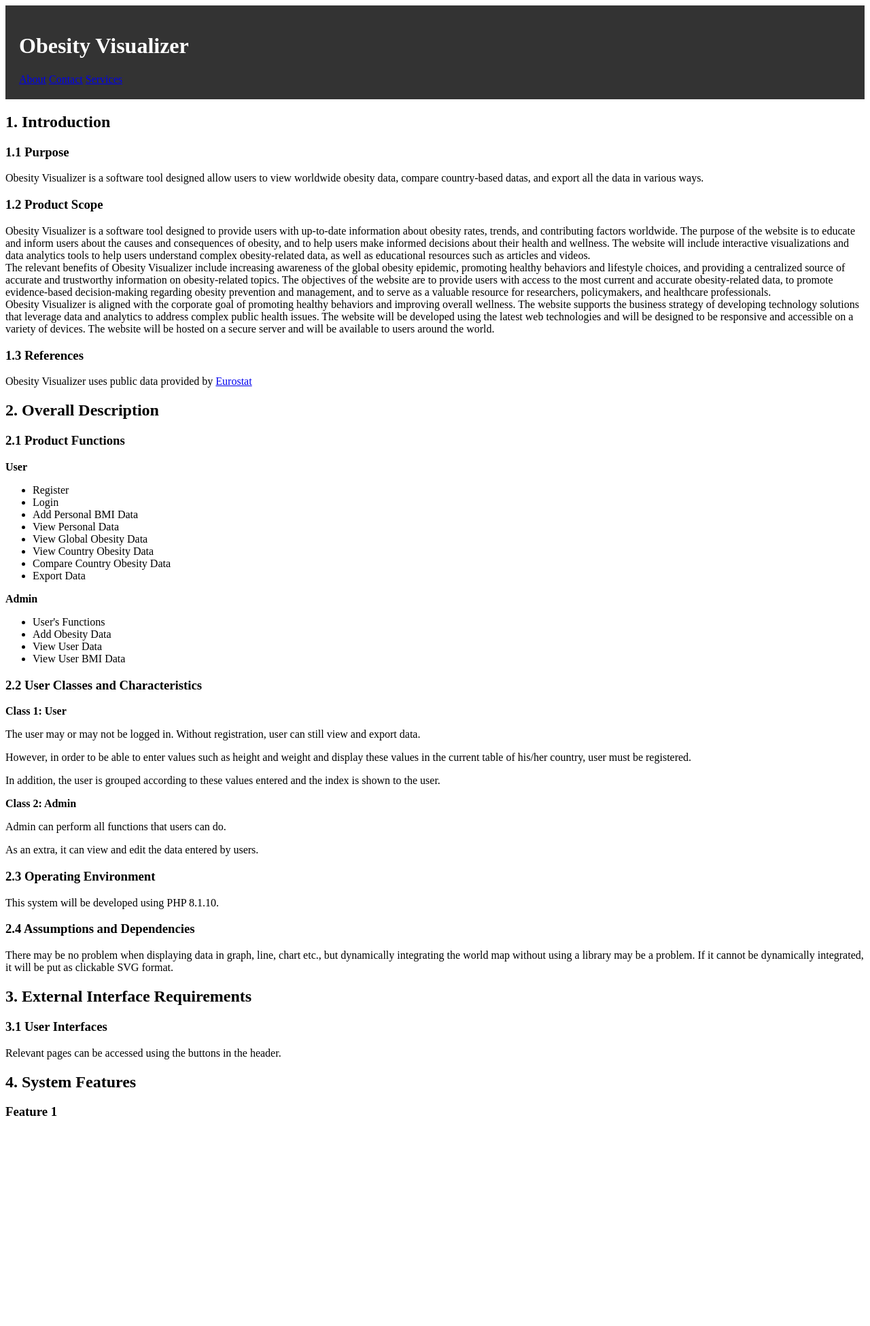
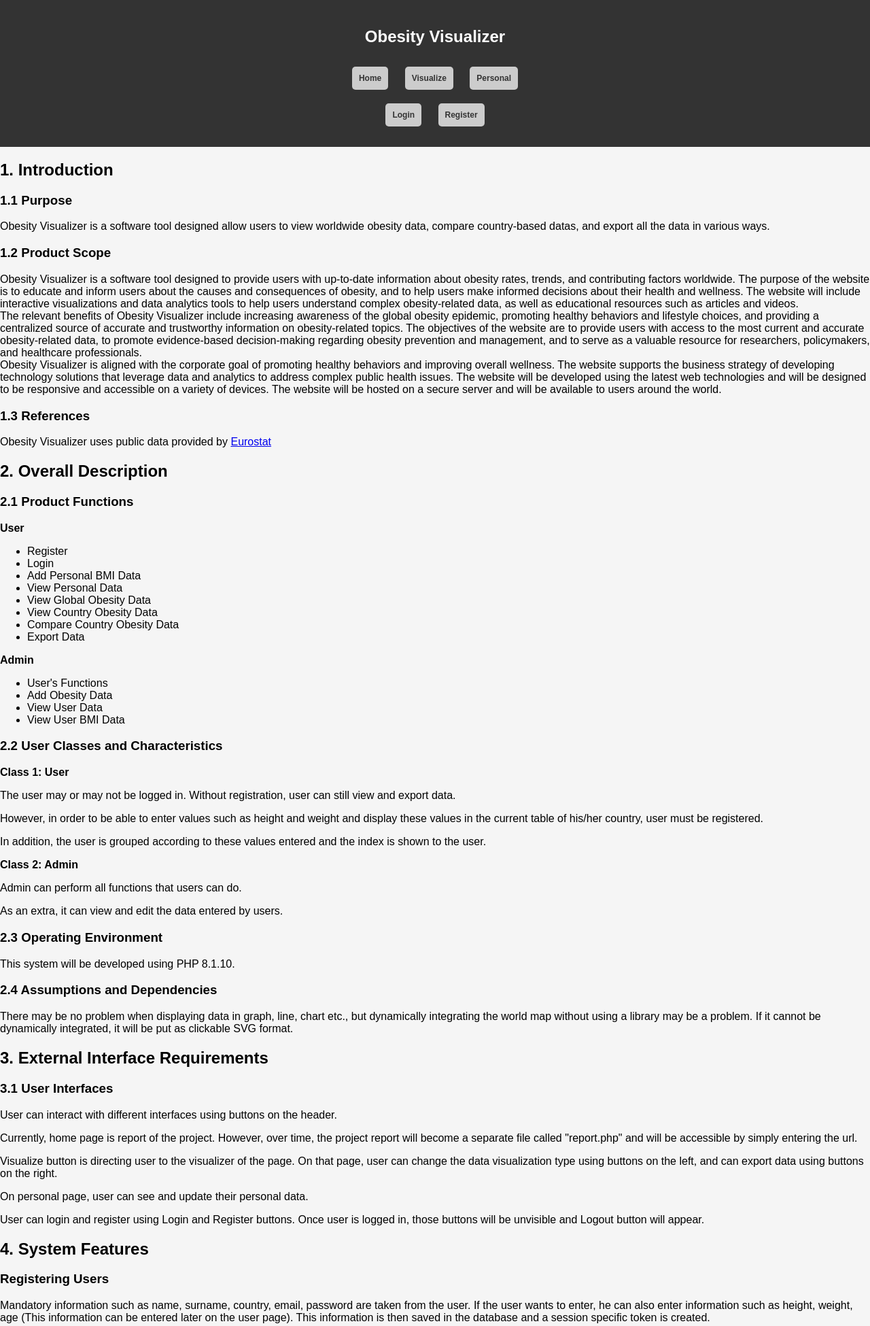
Before and after one commit to omerdikyol/obesity-visualizer, a PHP site: page /obesity-visualizer/index.php in a window 1280 px wide. Shown: the top 1950 px of the page at 68% size. Before the commit the page ends 1641 px from the top, so only its background shows below. Run offline with PHP 8.4, Linux system fonts and the light colour scheme.

Commit message:
Implementation of Pages
Added images to Visualize Page.
Created simple Personal, Login, Register Pages.

```diff
--- a/app/views/includes/footer.php
+++ b/app/views/includes/footer.php
@@ -0,0 +1,34 @@
+<footer>
+    <div class="container">
+        <div class="row justify-content-center">
+            <div class="col-md-8">
+                <hr>
+                <p class="text-center">&copy; 2023 Obesity Visualizer. All Rights Reserved.</p>
+            </div>
+        </div>
+    </div>
+</footer>
+
+<style>
+footer {
+    background-color: #f8f9fa;
+    padding: 40px 0;
+    margin-top: 40px;
+}
+
+hr {
+    border: none;
+    height: 1px;
+    background-color: #dee2e6;
+    margin: 40px 0;
+}
+
+p.text-center {
+    color: #999999;
+    font-size: 14px;
+    font-weight: 400;
+    letter-spacing: 0.04em;
+    line-height: 1.5;
+    margin-bottom: 0;
+}
+</style>
--- a/app/views/includes/header.php
+++ b/app/views/includes/header.php
@@ -0,0 +1,41 @@
+<!DOCTYPE html>
+<html lang="en">
+
+<body>
+    <header>
+        <nav>
+            <h1>Obesity Visualizer</h1>
+            <a href="../../../obesity-visualizer/index.php"><button class="button">Home</button></a>
+            <a href="../../../obesity-visualizer/app/views/visualize.php"><button class="button">Visualize</button></a>
+            <a href="../../../obesity-visualizer/app/views/personal.php"><button class="button">Personal</button></a>
+        </nav>
+        <nav class="login-and-register">
+            <a href="../../../obesity-visualizer/app/views/login.php"><button class="button">Login</button></a>
+            <a href="../../../obesity-visualizer/app/views/register.php"><button class="button">Register</button></a>
+        </nav>
+    </header>
+</body>
+
+</html>
+
+<style>
+header {
+    position: sticky;
+    top: 0;
+    background-color: #333;
+    color: #fff;
+    padding: 20px;
+    text-align: center;
+}
+
+/* buttons */
+.button {
+    display: inline-block;
+    padding: 10px;
+    margin: 10px;
+    background-color: #ccc;
+    color: #333;
+    text-decoration: none;
+    border-radius: 5px;
+}
+</style>
--- a/index.php
+++ b/index.php
@@ -9,14 +9,7 @@
 
 <body>
     <!-- Fixed header -->
-    <header>
-        <h1>Obesity Visualizer</h1>
-        <nav>
-            <a href="about.html">About</a>
-            <a href="contact.html">Contact</a>
-            <a href="services.html">Services</a>
-        </nav>
-    </header>
+    <?php include('./app/views/includes/header.php'); ?>
 
     <!-- Main content of the page -->
     <article>
@@ -95,11 +88,54 @@
 
         <h1>3. External Interface Requirements</h1>
         <h3>3.1 User Interfaces</h3>
-        <p>Relevant pages can be accessed using the buttons in the header.</p>
+        <p>User can interact with different interfaces using buttons on the header.</p>
+        <p>Currently, home page is report of the project. However, over time, the project report will become a separate
+            file called "report.php" and will be accessible by simply entering the url.</p>
+        <p>Visualize button is directing user to the visualizer of the page. On that page, user can change the data
+            visualization type using buttons on the left, and can export data using buttons on the right.</p>
+        <p>On personal page, user can see and update their personal data.</p>
+        <p>User can login and register using Login and Register buttons. Once user is logged in, those buttons will be
+            unvisible and Logout button will appear.</p>
 
         <h1>4. System Features</h1>
-        <h3>Feature 1</h3>
+        <h3>Registering Users</h3>
+        <p>Mandatory information such as name, surname, country, email, password are taken from the user. If the user
+            wants to enter, he can also enter information such as height, weight, age (This information can be entered
+            later on the user page). This information is then saved in the database and a session specific token is
+            created.</p>
+
+        <h3>Logging In</h3>
+        <p>Email and password information are received from the user, and a response is sent according to the accuracy
+            of the data. If the information is correct, the token will be created and redirected to the home page,
+            otherwise an error message will be sent and you will stay on the login page.</p>
+
+        <h3>Logging Out</h3>
+        <p>When the user logs out, the session is destroyed and the user is redirected to the login page.</p>
+
+        <h3>Adding Personal BMI Data</h3>
+        <p>Height, weight, age information is received from the user and the BMI index is calculated. This information
+            is then saved in the database.</p>
+
+        <h3>Viewing Personal Data</h3>
+        <p>Personal data is taken from the database and displayed on the personal page.</p>
+
+        <h3>Visualize Obesity Data</h3>
+        <p>Obesity data is taken from the database and displayed on the obesity page.</p>
+        <p>By default, the data appears with no filters applied. If the user wants to filter data or view the relevant
+            data in a different way, uses the buttons on the Visualize page.</p>
+        <p>User can visualize data in 4 different ways: pie, graph, bar and map. On pie, graph and bar charts, user
+            can't interact with graph but can filter the data and chart changes automatically. But on the map, in
+            addition to the filtering, user can click all permitted countries and visualize that country's data.</p>
+
+        <h3>Comparing Country Obesity Data</h3>
+        <p>User can compare two different countries obesity data.</p>
+
+        <h3>Exporting Data</h3>
+        <p>User can export data in different formats: CSV, JSON, SVG, WEBP.</p>
+
     </article>
 </body>
 
+<?php include('./app/views/includes/footer.php'); ?>
+
 </html>
--- a/public/css/style.css
+++ b/public/css/style.css
@@ -1,18 +1,65 @@
-/* fixed header */
-header {
-    position: sticky;
-    top: 0;
-    background-color: #333;
-    color: #fff;
-    padding: 20px;
+body {
+    font-family: Arial, sans-serif;
+    background-color: #f5f5f5;
+    margin: 0;
+    padding: 0;
 }
-  /* buttons */
+
+/* Default button styles */
 .button {
     display: inline-block;
-    padding: 10px;
-    margin: 10px;
-    background-color: #ccc;
-    color: #333;
+    padding: 12px 24px;
+    font-size: 12px;
+    font-weight: bold;
+    text-align: center;
     text-decoration: none;
     border-radius: 5px;
+    color: #fff;
+    background-color: #007bff;
+    border: none;
+    cursor: pointer;
+    transition: background-color 0.2s ease-in-out;
 }
+
+.button:hover {
+    background-color: #0069d9;
+}
+
+/* Secondary button styles */
+.button-secondary {
+    background-color: #6c757d;
+}
+
+.button-secondary:hover {
+    background-color: #5a6268;
+}
+
+/* Outline button styles */
+.button-outline {
+    color: #007bff;
+    background-color: transparent;
+    border: 2px solid #007bff;
+}
+
+.button-outline:hover {
+    background-color: #007bff;
+    color: #fff;
+}
+
+/* Large button styles */
+.button-large {
+    padding: 16px 32px;
+    font-size: 20px;
+}
+
+/* Small button styles */
+.button-small {
+    padding: 8px 16px;
+    font-size: 14px;
+}
+
+/* Disabled button styles */
+.button-disabled {
+    opacity: 0.6;
+    cursor: not-allowed;
+}
```
Also changed, not shown: app/views/login.php (added, +83 -0 lines), app/views/personal.php (added, +104 -0 lines), app/views/register.php (added, +84 -0 lines), app/views/visualize.php (+61 -0 lines), app/views/userinfo.php (deleted), public/images/bar.jpg (added), public/images/line.jpg (added), public/images/map.jpg (added), public/images/pie.jpg (added), 1 other file.
